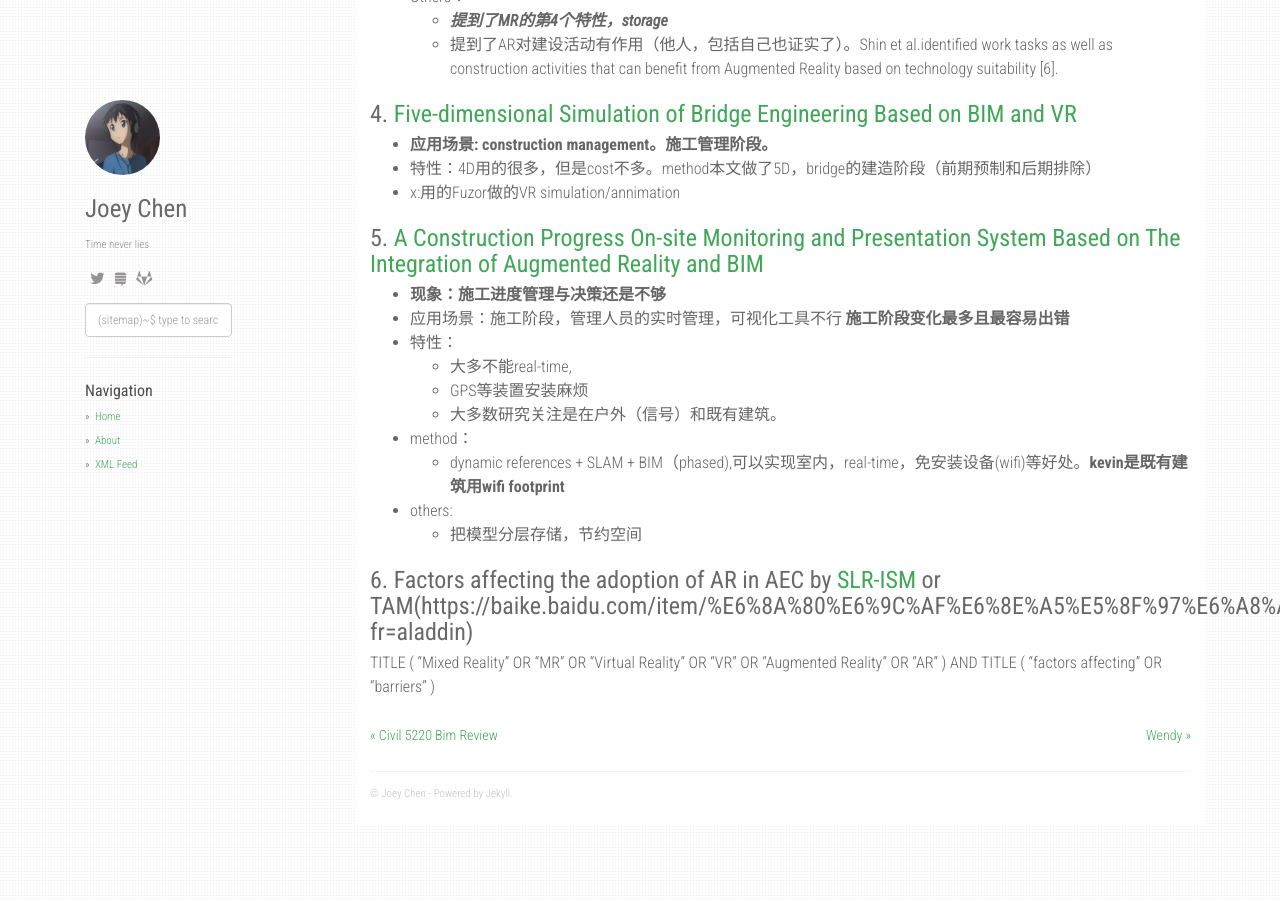
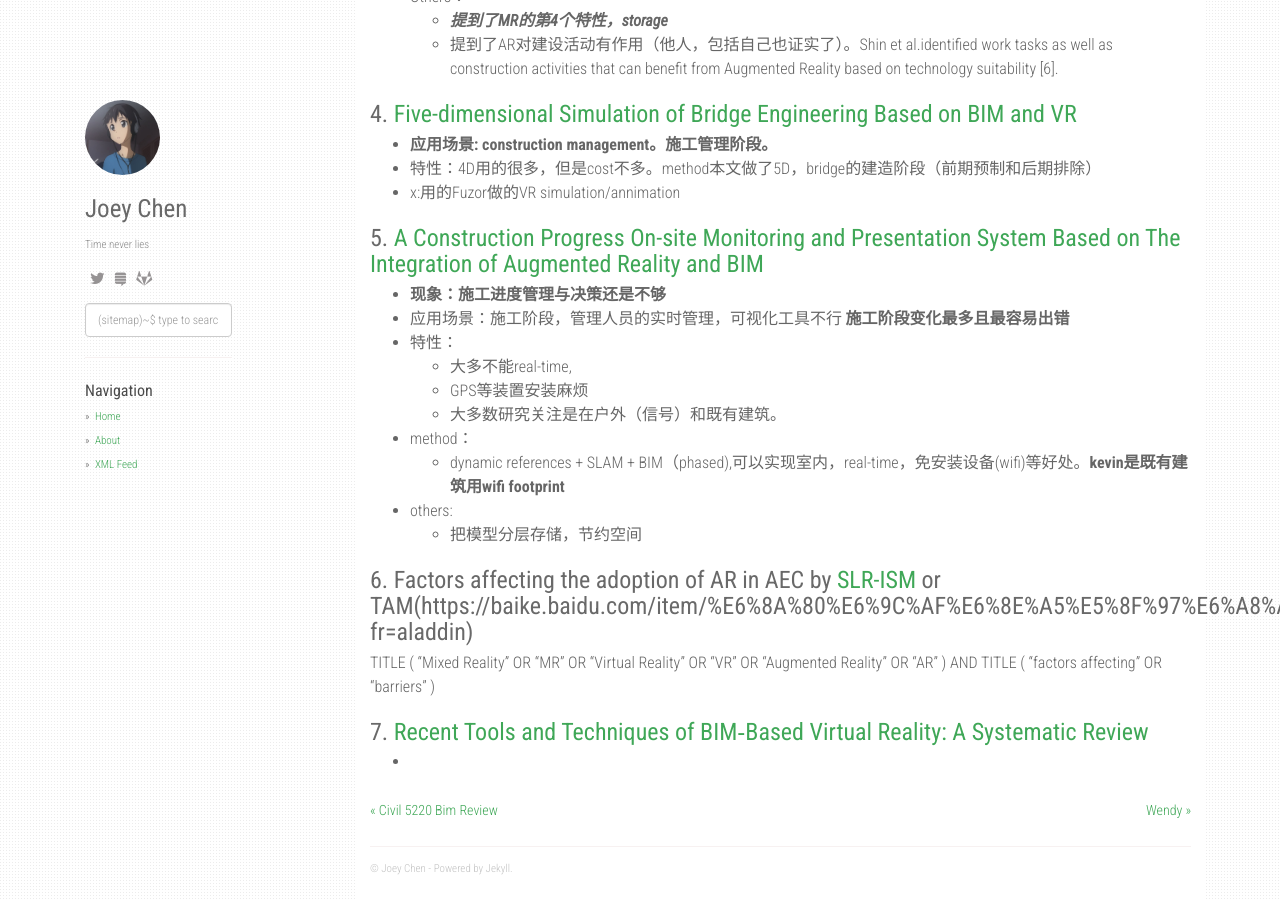
Before and after one commit to czy95/czy95.github.io, a Jekyll site: the page built from _posts/2020-10-27-VR-AR-Related-Paper.md, in a window 1280 px wide and 900 px high, scrolled down 1424 px. Built offline with Jekyll 4.4.1, drawn with Linux system fonts in a browser that asks for light colours; nearby versions of some CDN libraries.

Commit message:
Update 2020-10-27-VR-AR-Related-Paper.md

```diff
--- a/_posts/2020-10-27-VR-AR-Related-Paper.md
+++ b/_posts/2020-10-27-VR-AR-Related-Paper.md
@@ -71,3 +71,6 @@ layout: post
 
 ### 6. Factors affecting the adoption of AR in AEC by [SLR-ISM](https://link.springer.com/article/10.1007/s10901-019-09674-y) or TAM(https://baike.baidu.com/item/%E6%8A%80%E6%9C%AF%E6%8E%A5%E5%8F%97%E6%A8%A1%E5%9E%8B/2184121?fr=aladdin)
 TITLE ( "Mixed Reality"  OR  "MR"  OR  "Virtual Reality"  OR  "VR"  OR  "Augmented Reality"  OR  "AR" )  AND  TITLE ( "factors affecting"  OR  "barriers" )
+
+### 7. [Recent Tools and Techniques of BIM‑Based Virtual Reality: A Systematic Review](https://sci-hub.do/10.1007/s11831-019-09386-0)
+  -
```
